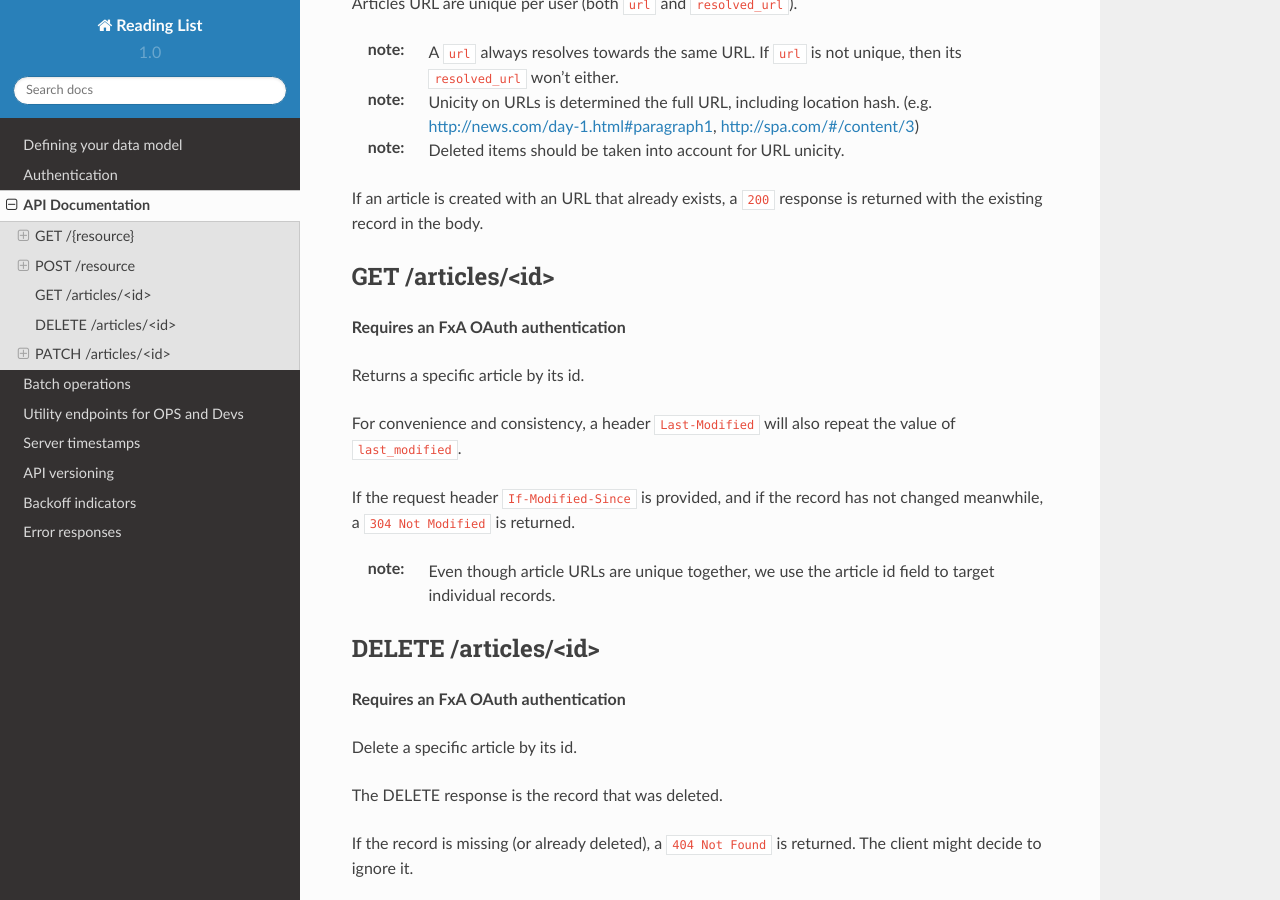
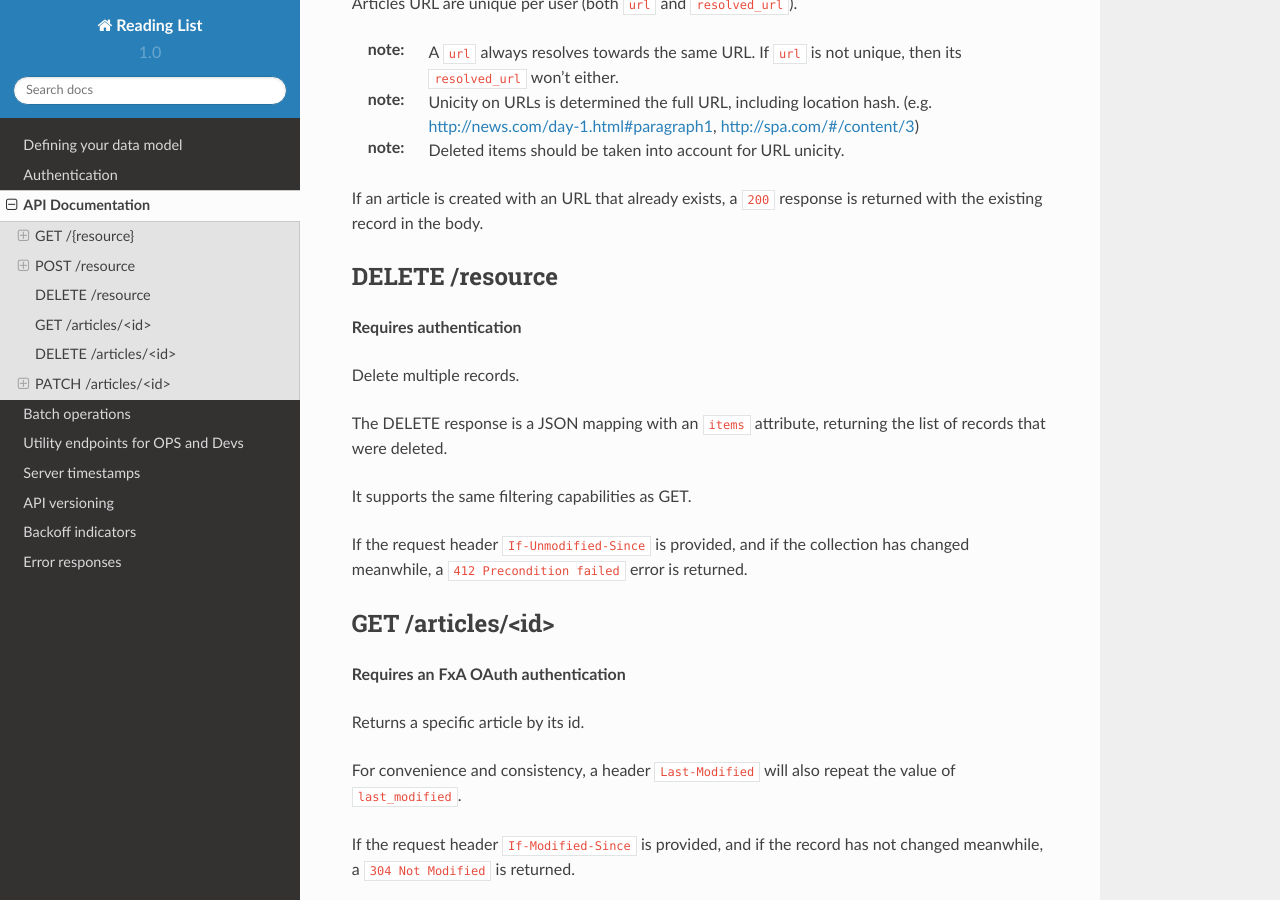
Before and after one commit to Kinto/kinto, a Sphinx documentation site: the page built from docs/api.rst, in a window 1280 px wide and 900 px high, scrolled down 2773 px. Built offline with Sphinx 7.4.7 and the Read the Docs theme 2.0.0, drawn with Linux system fonts in a browser that asks for light colours.

Commit message:
Add missing docs (ref #126)

```diff
--- a/docs/api.rst
+++ b/docs/api.rst
@@ -163,6 +163,22 @@ If an article is created with an URL that already exists, a ``200`` response
 is returned with the existing record in the body.
 
 
+DELETE /resource
+================
+
+**Requires authentication**
+
+Delete multiple records.
+
+The DELETE response is a JSON mapping with an ``items`` attribute, returning
+the list of records that were deleted.
+
+It supports the same filtering capabilities as GET.
+
+If the request header ``If-Unmodified-Since`` is provided, and if the collection
+has changed meanwhile, a ``412 Precondition failed`` error is returned.
+
+
 GET /articles/<id>
 ==================
 
```
